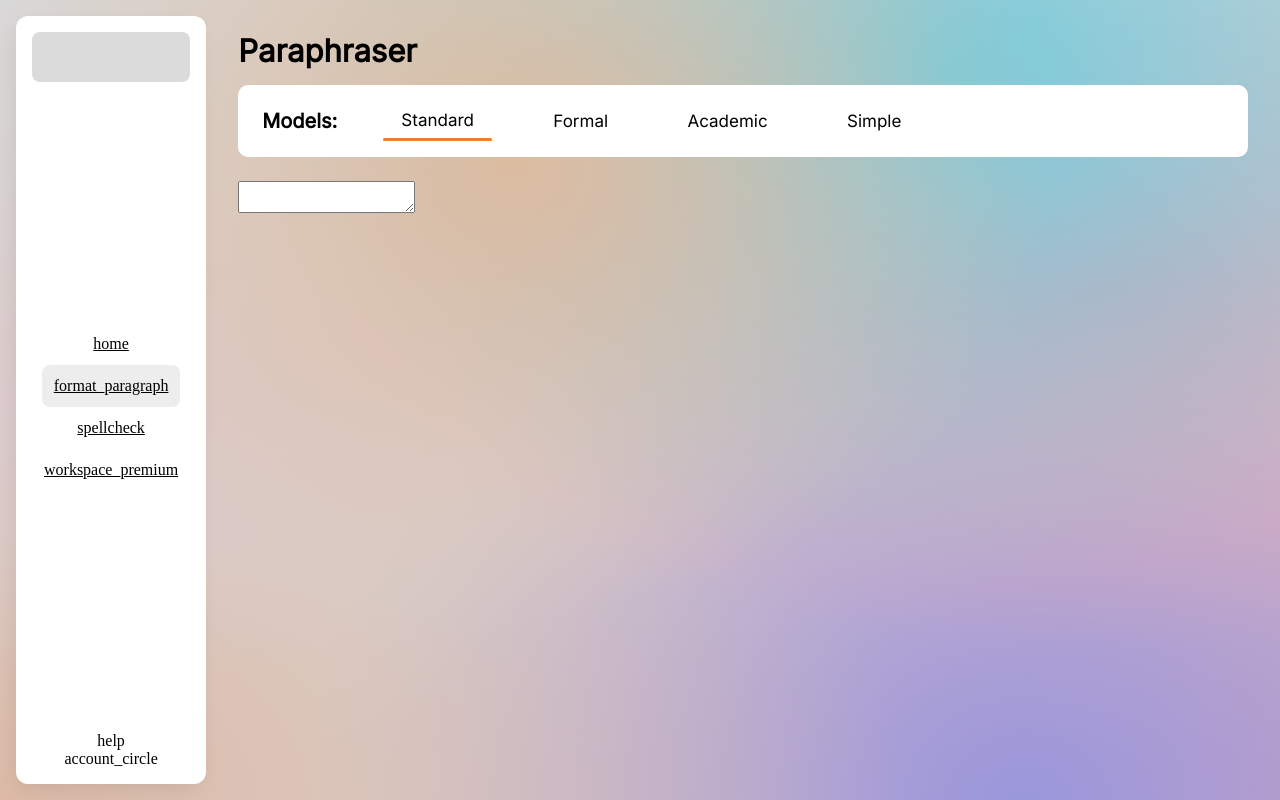
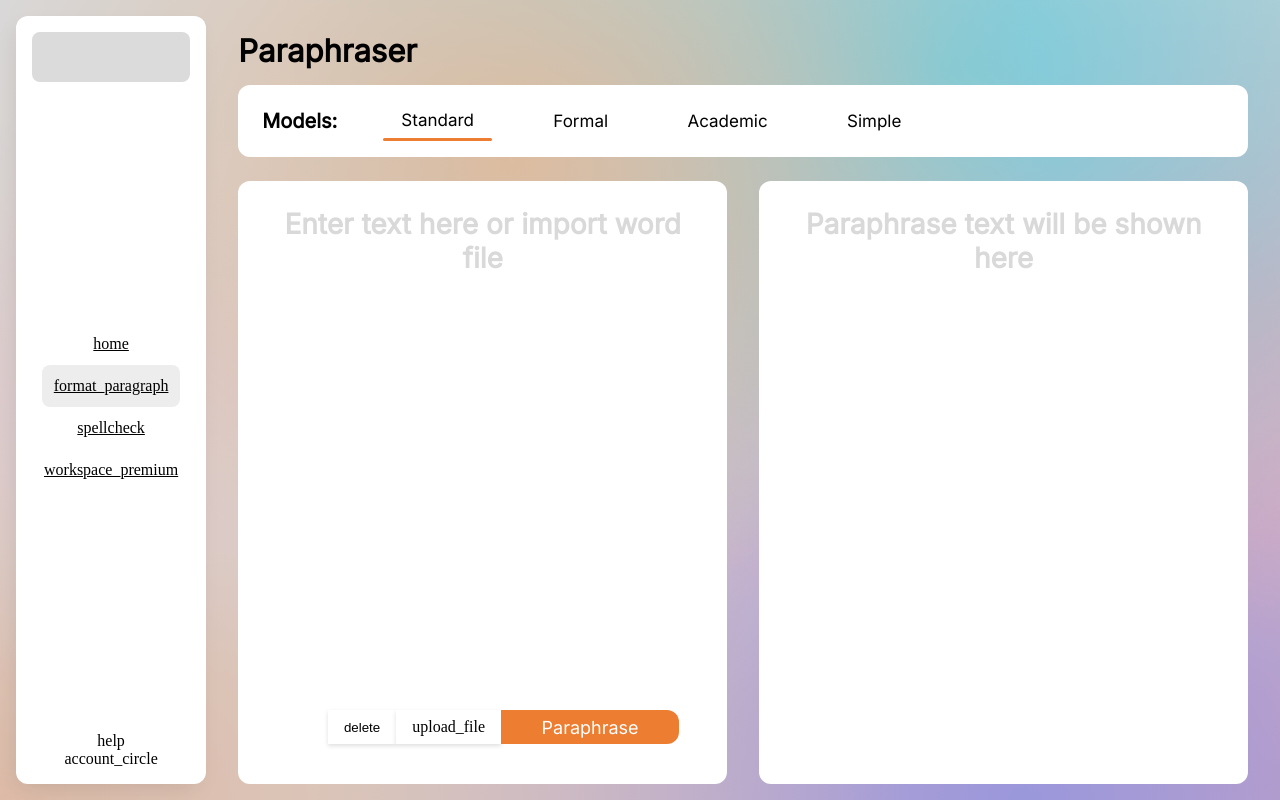
Before and after one commit to PhiThai1309/GoodGrammar, a React (Create React App) app: page /paraphraser in a window 1280 px wide. Built offline with nearby package versions, Linux system fonts and the light colour scheme; the HTML template or start-up script is replaced by a standard one.

Commit message:
Finishing Paraphrase FE
im done bro

```diff
--- a/src/pages/paraphraser/Paraphraser.css
+++ b/src/pages/paraphraser/Paraphraser.css
@@ -1,7 +1,8 @@
 .paraphraser {
-    justify-content: space-between;
-    padding: 2rem;
-    padding-left: 1rem;
+    padding: 2rem 2rem 1rem 1rem;
+    height: 100%;
+    display: flex;
+    flex-direction: column;
 }
 
 .paraphraser h1 {
@@ -16,7 +17,7 @@
     display: flex;
     padding: 1.5rem;
     background-color: white;
-    border-radius: 10px;
+    border-radius: 12px;
     margin-bottom: 1.5rem;
 }
 
@@ -55,3 +56,116 @@
     background: var(--color-orange);
     transform: translateY(0.5rem);
 }
+
+.content {
+    display: flex;
+    align-items: center;
+    justify-content: space-between;
+    gap: 2rem;
+    align-items: flex-start;
+    width: 100%;
+    height: 100%;
+}
+
+.content-left,
+.content-right {
+    width: 50%;
+    margin-bottom: 1rem;
+    height: 100%;
+}
+
+.content-left {
+    display: flex;
+    flex-direction: column;
+}
+
+.content textarea {
+    height: 100%;
+    width: 100%;
+    border: 2px solid transparent;
+    border-radius: 12px;
+    padding: 1.5rem;
+    font-family: var(--font-family);
+    background-color: white;
+    color: black;
+    font-size: 20px;
+    font-weight: 400;
+    resize: none;
+    outline: none;
+}
+
+.content textarea::placeholder {
+    color: #D9D9D9;
+    text-align: center;
+    font-family: var(--color-orange);
+    font-size: 28px;
+    font-weight: 600;
+}
+
+.content textarea::-webkit-scrollbar {
+    width: 12px;
+}
+
+.content textarea::-webkit-scrollbar-track {
+    display: none;
+}
+
+.content textarea::-webkit-scrollbar-thumb {
+    border-radius: 10px;
+    background-color: gainsboro;
+}
+
+.content-left textarea {
+    border-bottom-left-radius: 0;
+    border-bottom-right-radius: 0;
+}
+
+.input-buttons {
+    display: flex;
+    padding: 2rem 3rem 2.5rem 0;
+    background-color: white;
+    width: 100%;
+    border-bottom-left-radius: 12px;
+    border-bottom-right-radius: 12px;
+    justify-content: flex-end;
+}
+
+.input-buttons input {
+    display: none;
+}
+
+.icon-button {
+    background-color: white;
+    color: black;
+    outline: none;
+    border: none;
+    padding: 0.5rem 1rem;
+    cursor: pointer;
+    box-shadow: 0px 2px 4.5px 0px rgba(0, 0, 0, 0.13);
+}
+
+.paraphrase-button {
+    height: 100%;
+    width: 178px;
+    border-radius: 0px 12px 12px 0px;
+    background: var(--color-orange);
+    border: none;
+    outline: none;
+    color: white;
+    cursor: pointer;
+    font-family: var(--font-family);
+    font-size: 18px;
+    font-weight: 400;
+}
+
+@media screen and (max-width: 1000px) {
+    .content {
+        flex-direction: column;
+        gap: 0.5rem;
+    }
+
+    .content-left,
+    .content-right {
+        width: 100%;
+    }
+}
--- a/src/pages/paraphraser/Paraphraser.jsx
+++ b/src/pages/paraphraser/Paraphraser.jsx
@@ -3,6 +3,26 @@ import './Paraphraser.css'
 
 const Paraphraser = () => {
   const [model, setModel] = useState('standard')
+
+  const clickDelete = (e) => {
+
+  }
+
+  const clickUpload = (event) => {
+    const file = event.target.files[0];
+    if (!file) {
+      console.log("No file selected");
+      return;
+    }
+
+    const fd = new FormData();
+    fd.append('file', file)
+    console.log(fd.get('file'))
+  }
+
+  const clickParaphrase = (e) => {
+
+  }
 
   return (
     <div className="paraphraser">
@@ -18,15 +38,16 @@ const Paraphraser = () => {
       </div>
       <div className="content">
         <div className="content-left">
-          <textarea>
-
-          </textarea>
+          <textarea placeholder='Enter text here or import word file'></textarea>
           <div className="input-buttons">
-
+            <button className='icon-button' onClick={clickDelete}><span className="material-symbols-rounded">delete</span></button>
+            <input type="file" id='file' onChange={clickUpload} accept=".doc, .docx, .txt, .pdf"></input>
+            <label htmlFor="file" className='icon-button'><span className="material-symbols-rounded">upload_file</span></label>
+            <button className='paraphrase-button' onClick={clickParaphrase}>Paraphrase</button>
           </div>
         </div>
         <div className="content-right">
-
+          <textarea placeholder='Paraphrase text will be shown here' disabled></textarea>
         </div>
       </div>
     </div>
```
Also changed, not shown: src/index.css (line endings or trailing spaces).
